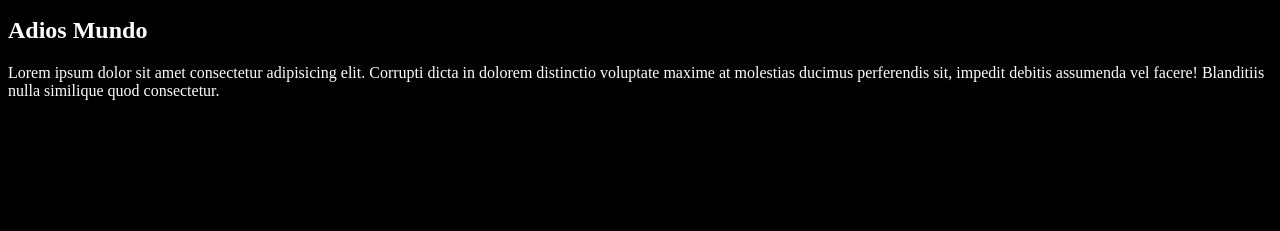
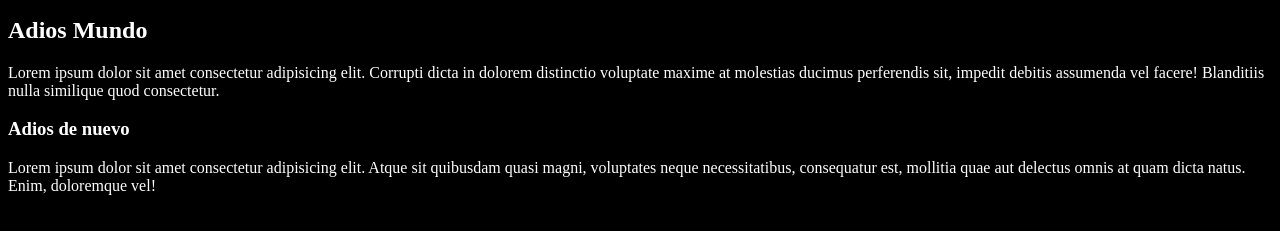
Before and after one commit to CarlosCuevasPuga/Proyecto_web, a plain HTML site: page index.html in a window 1280 px wide. Shown: the part 119-350 px from the top of the page. Drawn offline with Linux system fonts and the light colour scheme.

Commit message:
Añadido h3

```diff
--- a/index.html
+++ b/index.html
@@ -12,6 +12,8 @@
     <p>Lorem ipsum dolor sit amet consectetur, adipisicing elit. Deserunt eos aut recusandae inventore ex ab tempore laborum harum quisquam voluptatum. Mollitia quisquam nobis quidem veritatis modi nemo, repellat laudantium suscipit.</p>
     <h2>Adios Mundo</h2>
     <p>Lorem ipsum dolor sit amet consectetur adipisicing elit. Corrupti dicta in dolorem distinctio voluptate maxime at molestias ducimus perferendis sit, impedit debitis assumenda vel facere! Blanditiis nulla similique quod consectetur.</p>
+    <h3>Adios de nuevo</h3>
+    <p>Lorem ipsum dolor sit amet consectetur adipisicing elit. Atque sit quibusdam quasi magni, voluptates neque necessitatibus, consequatur est, mollitia quae aut delectus omnis at quam dicta natus. Enim, doloremque vel!</p>
     <script src="script.js">
     </script>
 </body>
```
